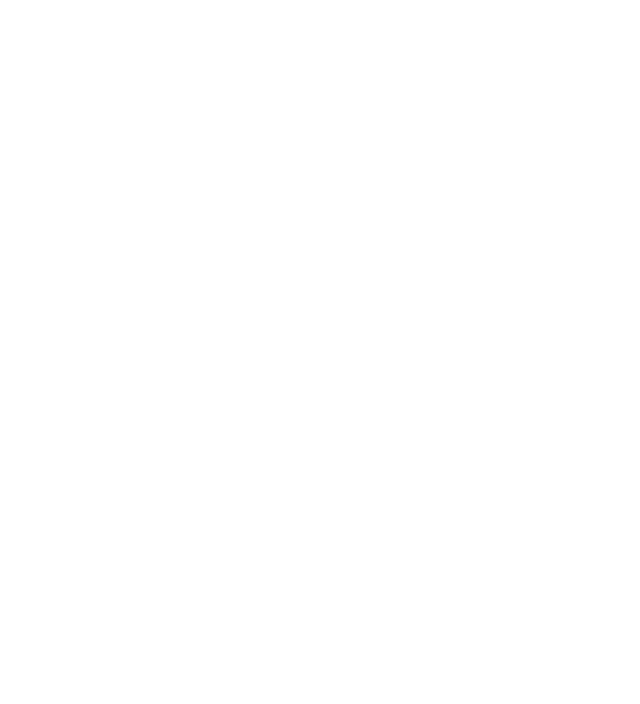
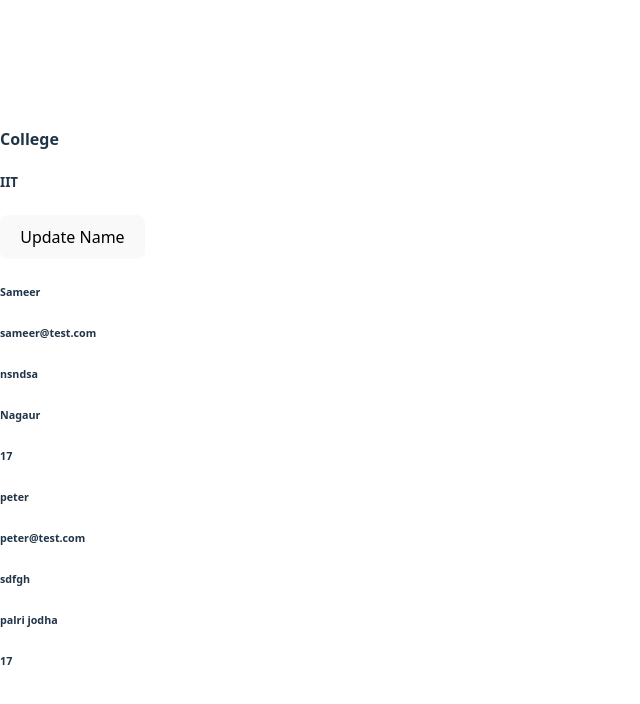
Before and after one commit to Junaid-webdev/react, a React (Vite) app in the folder react-app/: page / in a window 1280 px wide. Shown: the top 704 px of the page, without its empty margins (0-640 px from the left). Built offline with nearby package versions, Linux system fonts and the light colour scheme.

Commit message:
file add

```diff
--- a/react-app/src/App.jsx
+++ b/react-app/src/App.jsx
@@ -4,6 +4,8 @@
 // import './App.css'
 // import  User from './condition'
 import Sum from './props';
+import College from './college';
+import Student from './student';
 
 function App(){
   // let name = "sameer"
@@ -12,17 +14,35 @@
   let userObject={
     name: "Sameer",
     age: 17,
-    City: "Nagaur",
-    Address:"nsndsa",
-    Email: "sameer@test.com"
+    city: "Nagaur",
+    address:"nsndsa",
+    email: "sameer@test.com"
 
   }
+  let userObject1={
+    name: "peter",
+    age: 17,
+    city: "palri jodha",
+    address:"sdfgh",
+    email: "peter@test.com"
+
+  }
+
+  let CollgeName = ['IET','IIT','NIT','MIT','DU'];
+
+  const [student,setStudent]=useState();
+
   return<>
 
 
+  {/* <Sum name="junaid" age={21} email="junaid@gmail.com"/> */}
+  <College College={CollgeName}/>
+  {student &&<Student name={student}/>}
+  <button onClick={()=>setStudent("Sameer")}>Update Name</button>
+  <Sum user={userObject}/>
+  <Sum user={userObject1}/>
 
-  {/* <Sum name="junaid" age={21} email="junaid@gmail.com"/> */}
-  {/* <Sum user={userObject}/> */}
+
 
   </>
 }
--- /dev/null
+++ b/react-app/src/college.jsx
@@ -0,0 +1,9 @@
+function College({College}){
+    return<>
+
+        <h4>College</h4>
+        <h5>{College[1]}</h5>
+
+    </>
+}
+export default College;
--- a/react-app/src/props.jsx
+++ b/react-app/src/props.jsx
@@ -1,11 +1,15 @@
-function Sum({name,age,email}){
+function Sum({user}){
     // console.log({name,age});
+
     return <>
 
 
-    <h1>Name:{name}</h1>
-    <h1>Email:{email}</h1>
-    <h2>Age:{age}</h2>
+    <h6>{user.name}</h6>
+    <h6>{user.email}</h6>
+    <h6>{user.address}</h6>
+    <h6>{user.city}</h6>
+    <h6>{user.age}</h6>
+
 
     </>
 }
--- /dev/null
+++ b/react-app/src/student.jsx
@@ -0,0 +1,9 @@
+function Student({name}){
+    return<>
+    <hr />
+    <h4>Student Name:{name}</h4>
+    <hr />
+    </>
+}
+
+export default Student;
```
Also changed, not shown: 1 other file (tests, documents, lock files or other folders).
